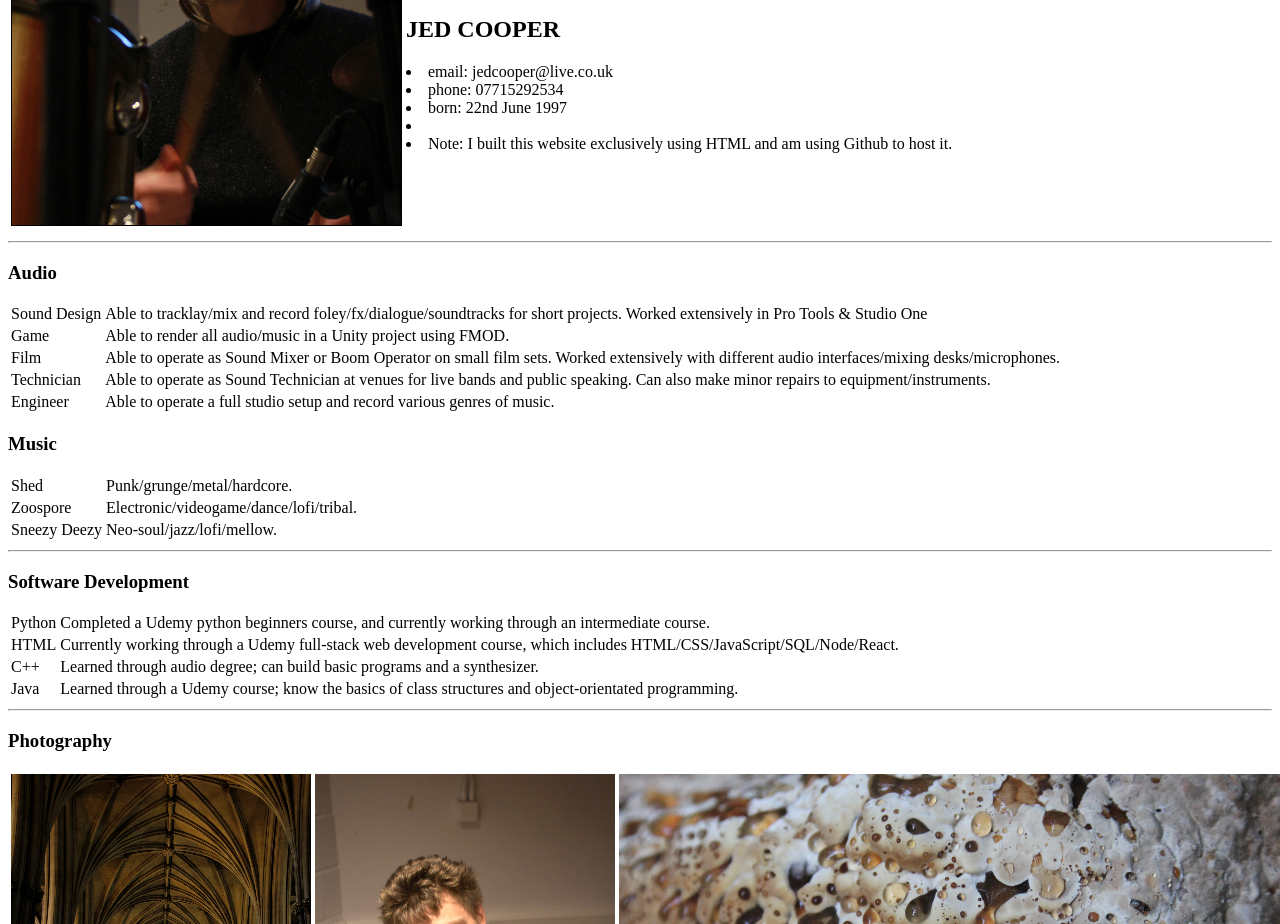
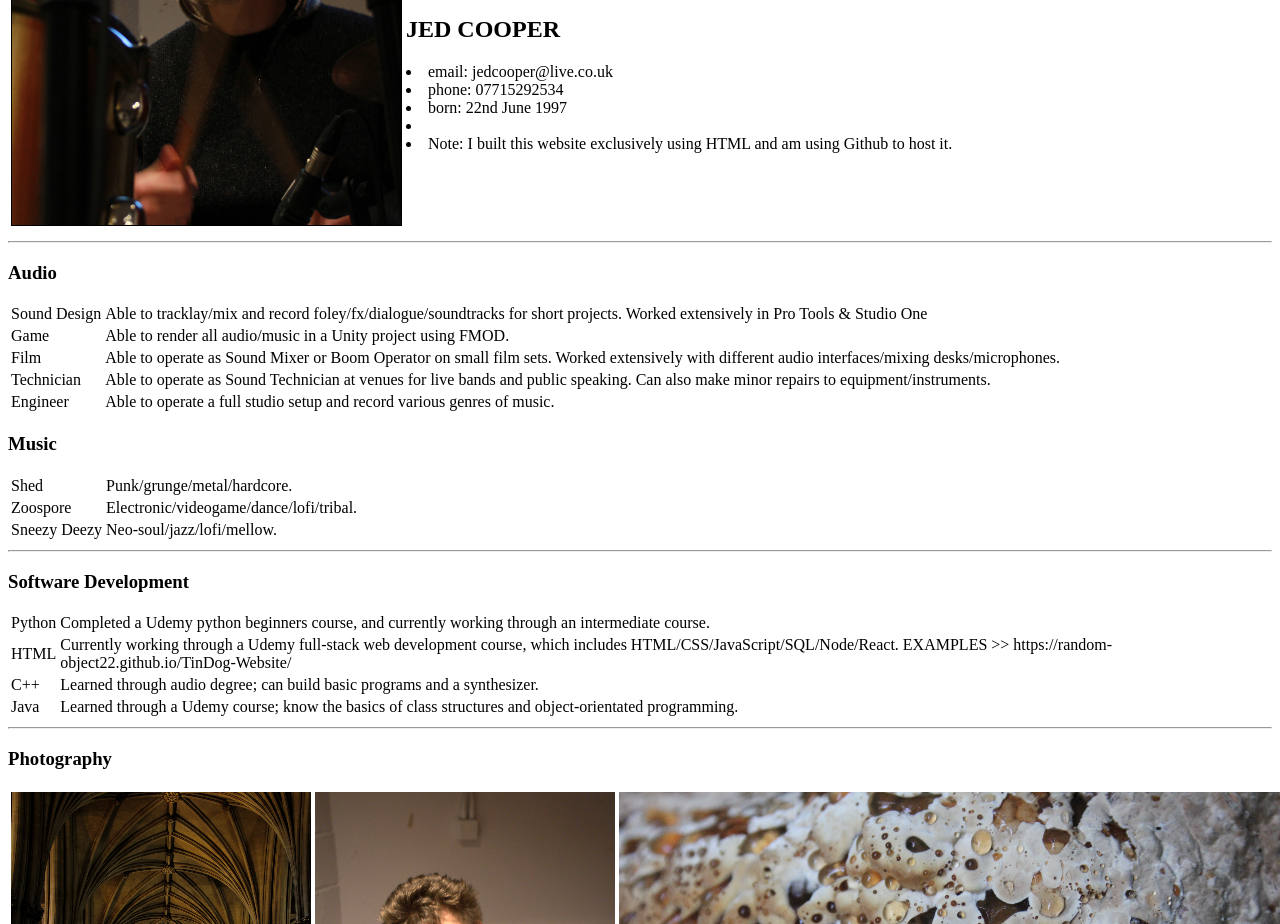
Before and after one commit to random-object22/Creative-Portfolio, a plain HTML site: page index.html in a window 1280 px wide. Shown: the part 176-1100 px from the top of the page. Drawn offline with Linux system fonts and the light colour scheme.

Commit message:
update index

```diff
--- a/index.html
+++ b/index.html
@@ -79,7 +79,7 @@
       </tr>
       <tr>
         <td>HTML</td>
-        <td>Currently working through a Udemy full-stack web development course, which includes HTML/CSS/JavaScript/SQL/Node/React.</td>
+        <td>Currently working through a Udemy full-stack web development course, which includes HTML/CSS/JavaScript/SQL/Node/React. EXAMPLES >> https://random-object22.github.io/TinDog-Website/</td>
       </tr>
       <tr>
         <td>C++</td>
```
